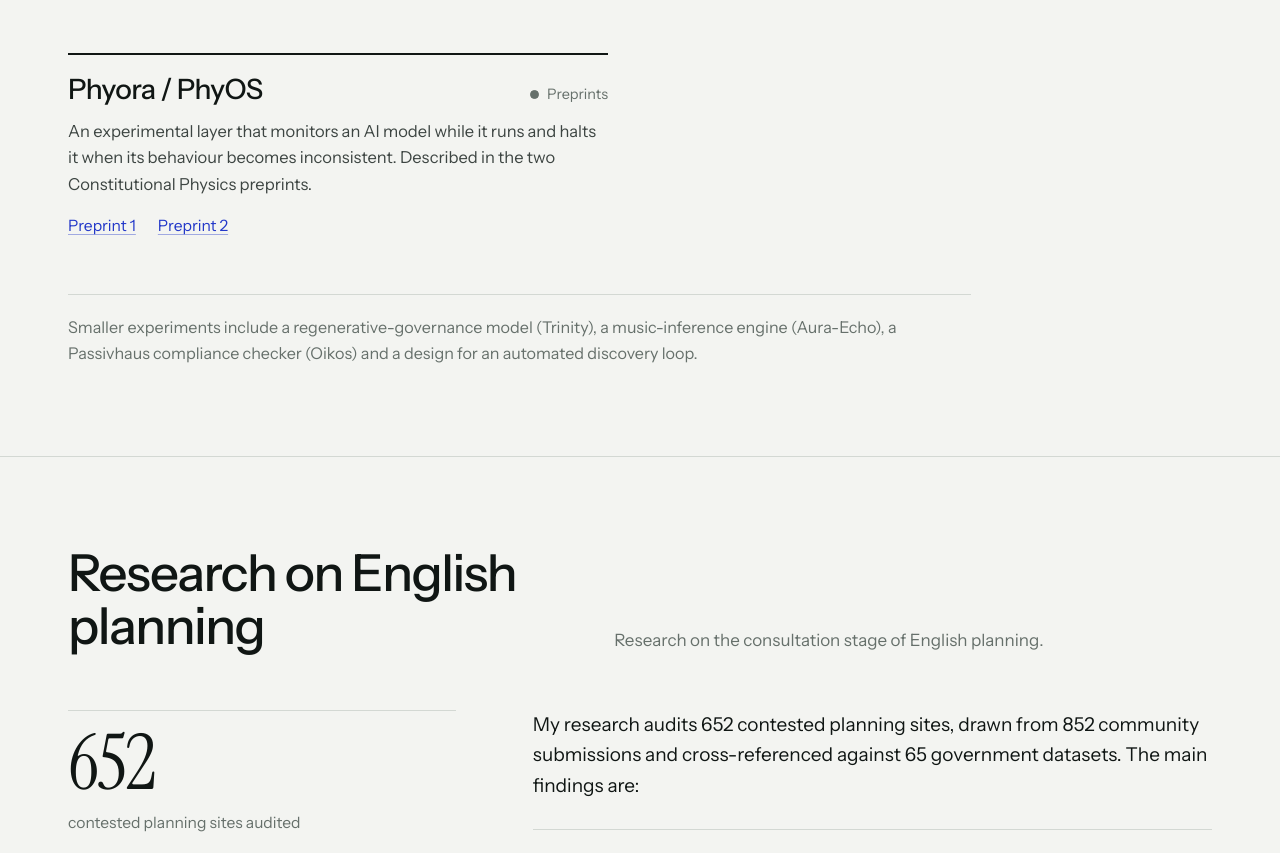
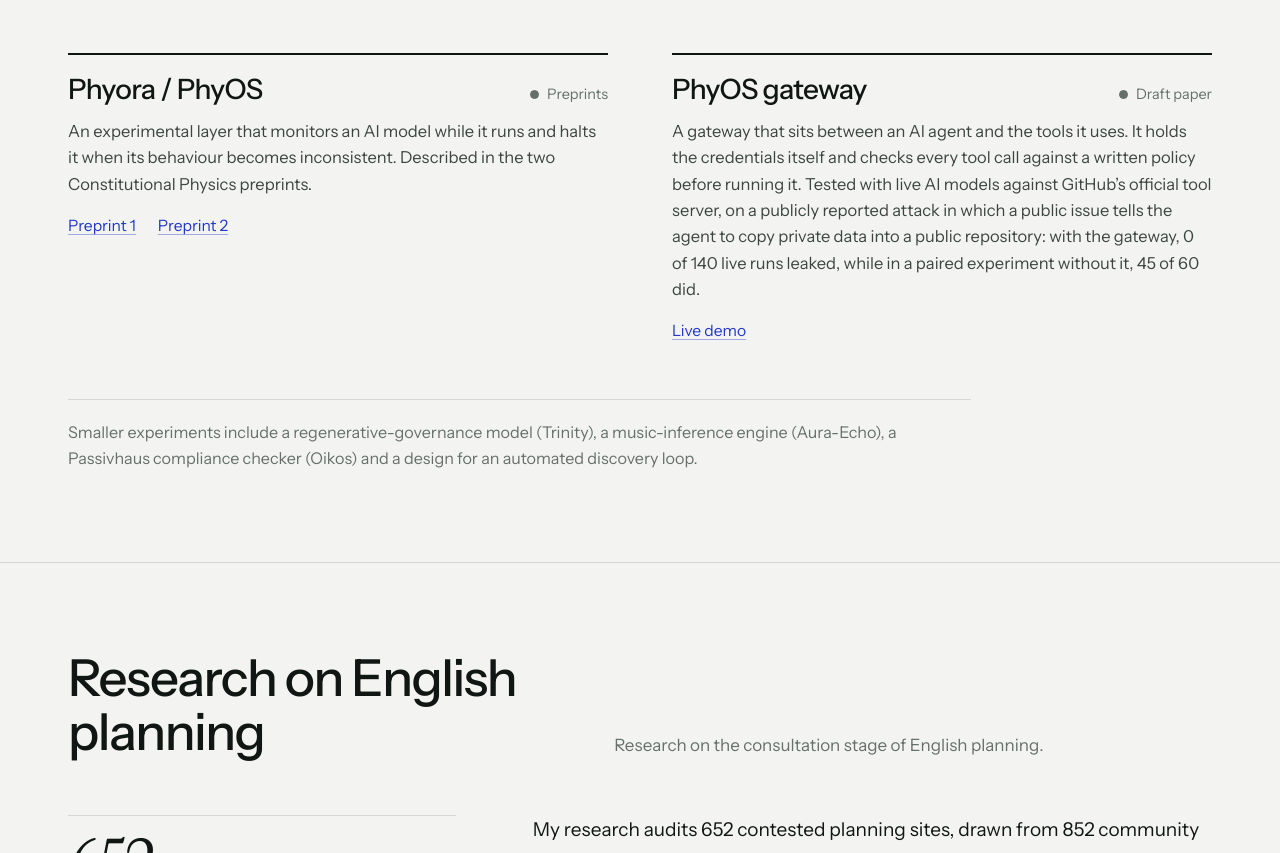
Before and after one commit to CarlosArleo/CarlosArleo.github.io, a plain HTML site: page index.html in a window 1280 px wide. Shown: the part 1930-2783 px from the top of the page. Drawn offline with Linux system fonts and the light colour scheme.

Commit message:
Add PhyOS gateway to current projects
A short description of the credential-holding MCP gateway (draft paper) with its live demo link, placed after Phyora / PhyOS.

Co-Authored-By: Claude Sonnet 5.5 <noreply@anthropic.com>

```diff
--- a/index.html
+++ b/index.html
@@ -243,6 +243,12 @@ footer p{color:var(--soft)}
         <a href="https://doi.org/10.5281/zenodo.19616290" target="_blank" rel="noopener">Preprint 2</a>
       </div>
     </article>
+
+    <article class="project">
+      <header><h3>PhyOS gateway</h3><span class="status s-res"><i></i>Draft paper</span></header>
+      <p>A gateway that sits between an AI agent and the tools it uses. It holds the credentials itself and checks every tool call against a written policy before running it. Tested with live AI models against GitHub’s official tool server, on a publicly reported attack in which a public issue tells the agent to copy private data into a public repository: with the gateway, 0 of 140 live runs leaked, while in a paired experiment without it, 45 of 60 did.</p>
+      <div class="links"><a href="https://localis-gateway-demo.vercel.app/" target="_blank" rel="noopener">Live demo</a></div>
+    </article>
   </div>
 
   <p class="more">Smaller experiments include a regenerative-governance model (Trinity), a music-inference engine (Aura-Echo), a Passivhaus compliance checker (Oikos) and a design for an automated discovery loop.</p>
```
